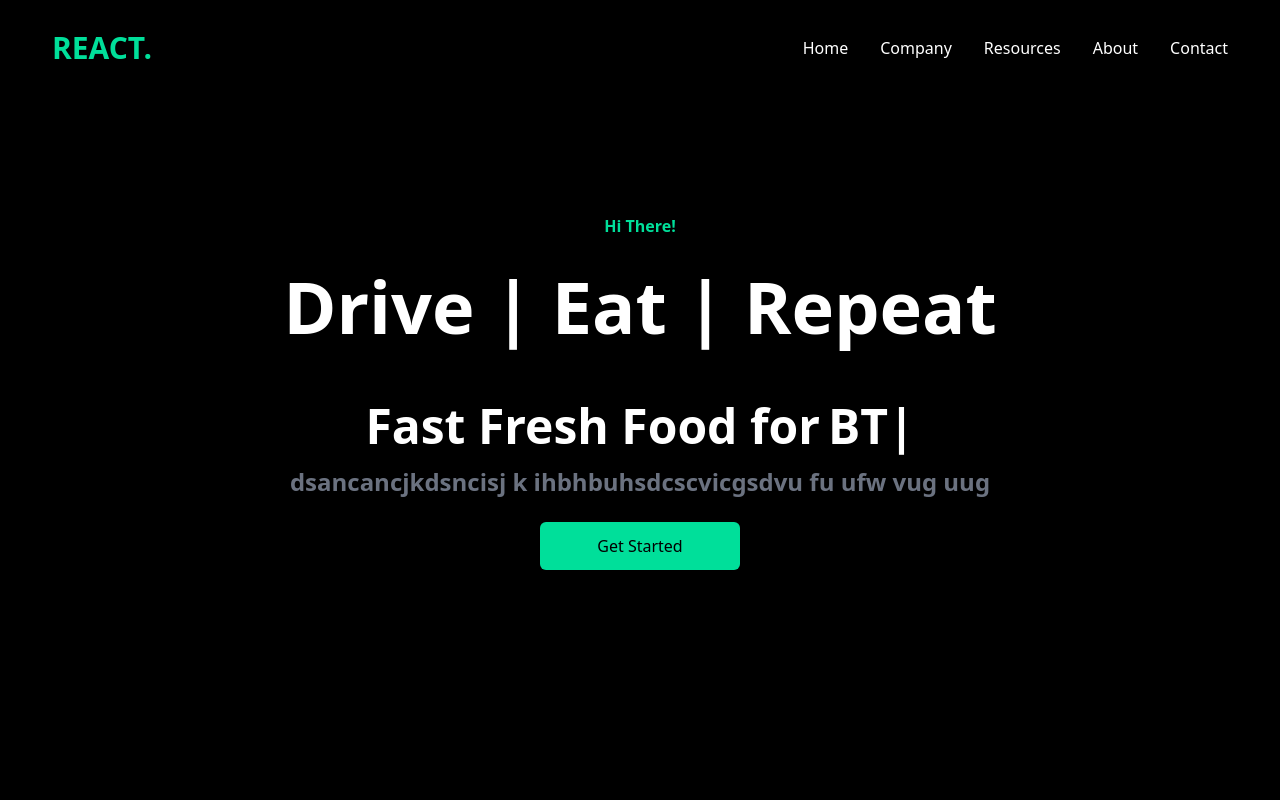
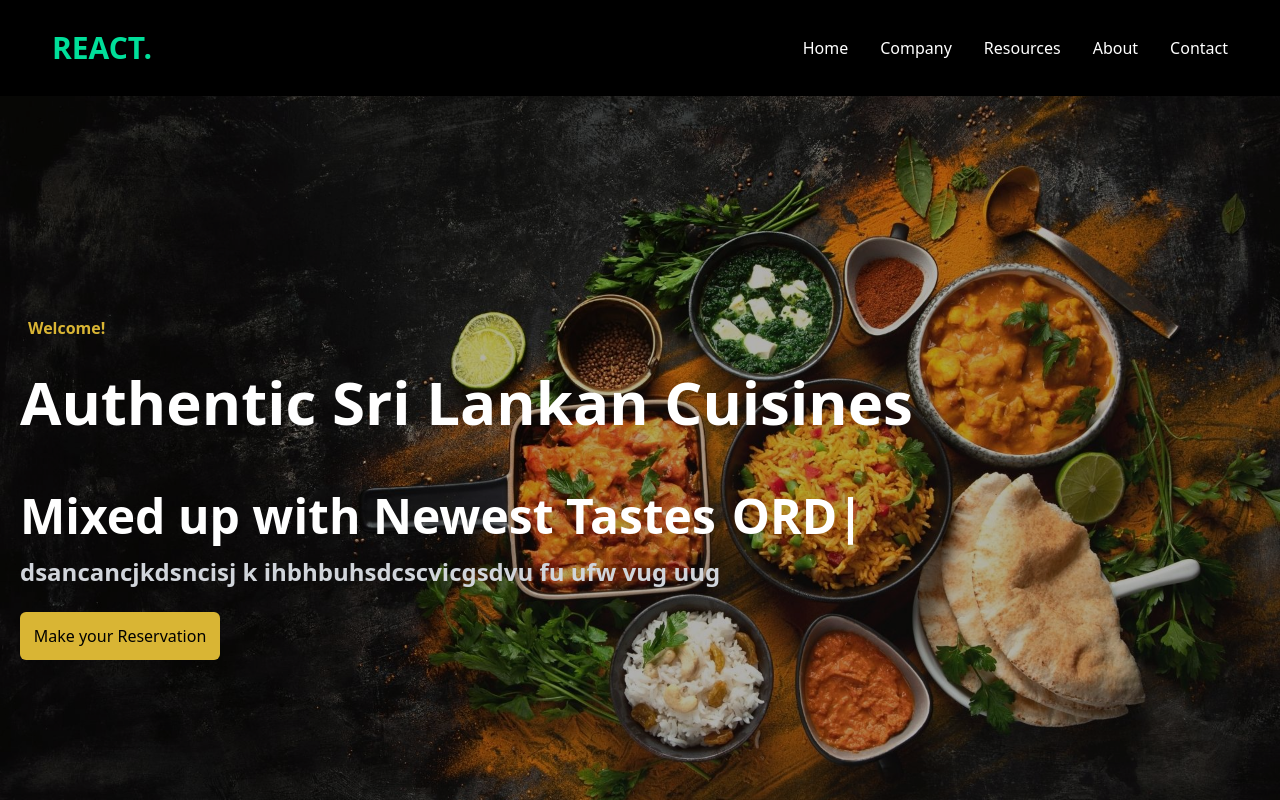
Before and after one commit to MatheeshaPJ/ABC_Restaurant, a React (Create React App) app in the folder frontend/: page / in a window 1280 px wide. Shown: the top 800 px of the page. Built offline with nearby package versions, Linux system fonts and the light colour scheme.

Commit message:
Update Hero.jsx

```diff
--- a/frontend/src/components/Hero.jsx
+++ b/frontend/src/components/Hero.jsx
@@ -1,25 +1,35 @@
-import React from 'react'
+import React from 'react';
 import { ReactTyped } from 'react-typed';
+import BG from '../assets/home-bg.jpg';
 
 const Hero = () => {
     return (
-        <div className='text-white'>
-            <div className='max-w-[800px] mt-[-96px] w-full h-screen mx-auto text-center flex flex-col justify-center'>
-                <p className='text-[#00df9a] font-bold p-2'>Hi There!</p>
-                <h1 className='md:text-7xl sm:text-6xl text-4xl font-bold md:py-6'>Drive | Eat | Repeat</h1>
-                <div className='flex justify-center items-center mt-5'>
-                    <p className='md:text-5xl sm:text-4xl text-xl font-bold py-4'>Fast Fresh Food for </p>
-                    <ReactTyped className='md:text-5xl sm:text-4xl text-xl font-bold md-pl-4 pl-2'
-                        strings={['BTB', 'BTC', 'SASS']}
-                        typeSpeed={120}
-                        backSpeed={140}
-                        loop />
+        <div className='w-full h-screen relative'>
+            <div
+                className='absolute top-0 left-0 w-full h-full bg-cover bg-center opacity-70'
+                style={{ backgroundImage: `url(${BG})` }}
+            ></div>
+            <div className='absolute top-0 left-0 w-full bg-black opacity-30'></div>
+            <div className='relative max-w-[1240px] mx-auto h-full flex items-center'>
+                <div className='text-white text-center md:text-left'>
+                    <p className='text-[#d9b534] font-bold p-2'>Welcome!</p>
+                    <h1 className='md:text-6xl sm:text-6xl text-4xl font-bold md:py-6'>Authentic Sri Lankan Cuisines </h1>
+                    <div className='flex justify-center md:justify-start items-center mt-5'>
+                        <p className='md:text-5xl sm:text-4xl text-xl font-bold py-4'>Mixed up with Newest Tastes </p>
+                        <div>
+                        <ReactTyped className='md:text-5xl sm:text-4xl text-xl font-bold md:pl-4 pl-2'
+                            strings={['DRIVE', 'ORDER', 'EAT']}
+                            typeSpeed={50}
+                            backSpeed={60}
+                            loop />
+                            </div>
+                    </div>
+                    <p className='md:text-2xl text-xl font-bold text-gray-300'>dsancancjkdsncisj k ihbhbuhsdcscvicgsdvu fu ufw vug uug</p>
+                    <button className='bg-[#d9b534] w-[200px] rounded-md font-medium my-6 mx-auto py-3 text-black hover:scale-105 duration-300'>Make your Reservation </button>
                 </div>
-                <p className='md:text-2xl text-xl font-bold text-gray-500'> dsancancjkdsncisj k ihbhbuhsdcscvicgsdvu fu  ufw vug uug</p>
-                <button className='bg-[#00df9a] w-[200px] rounded-md font-medium my-6 mx-auto py-3 text-black'>Get Started</button>
             </div>
         </div>
     )
 }
 
-export default Hero
+export default Hero;
```
